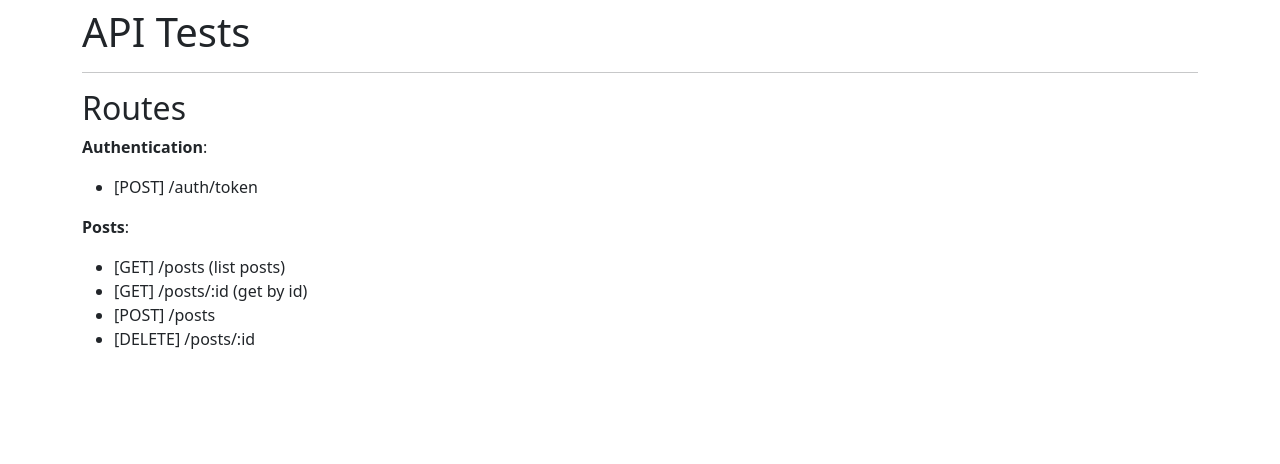
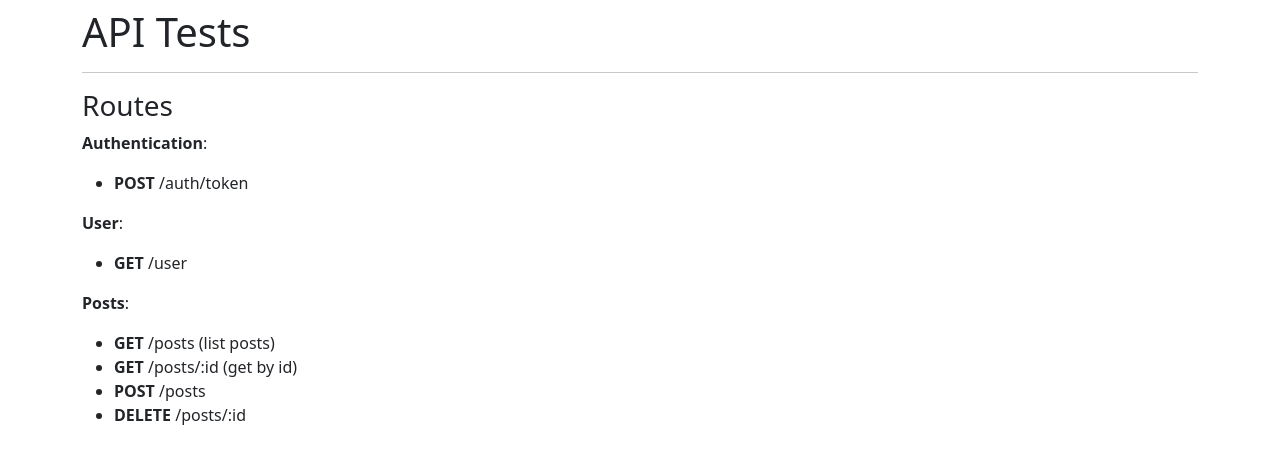
Before and after one commit to gedsonmarcelino/api-test-to-trainee, a website: page public/index.html in a window 1280 px wide. Drawn offline with nearby package versions, Linux system fonts and the light colour scheme.

Commit message:
[fixed] route user

```diff
--- a/public/index.html
+++ b/public/index.html
@@ -22,17 +22,21 @@
         <div class="col-md-12 mt-2">
           <h1>API Tests</h1>
           <hr />
-          <h2 id="routes">Routes</h2>
+          <h3 id="routes">Routes</h3>
           <p><strong>Authentication</strong>:</p>
           <ul>
-            <li>[POST] /auth/token</li>
+            <li><strong>POST</strong> /auth/token</li>
+          </ul>
+          <p><strong>User</strong>:</p>
+          <ul>
+            <li><strong>GET</strong> /user</li>
           </ul>
           <p><strong>Posts</strong>:</p>
           <ul>
-            <li>[GET] /posts (list posts)</li>
-            <li>[GET] /posts/:id (get by id)</li>
-            <li>[POST] /posts</li>
-            <li>[DELETE] /posts/:id</li>
+            <li><strong>GET</strong> /posts (list posts)</li>
+            <li><strong>GET</strong> /posts/:id (get by id)</li>
+            <li><strong>POST</strong> /posts</li>
+            <li><strong>DELETE</strong> /posts/:id</li>
           </ul>
         </div>
       </div>
```
Also changed, not shown: routes/user.ts (+18 -8 lines), README.md, 1 other file.
